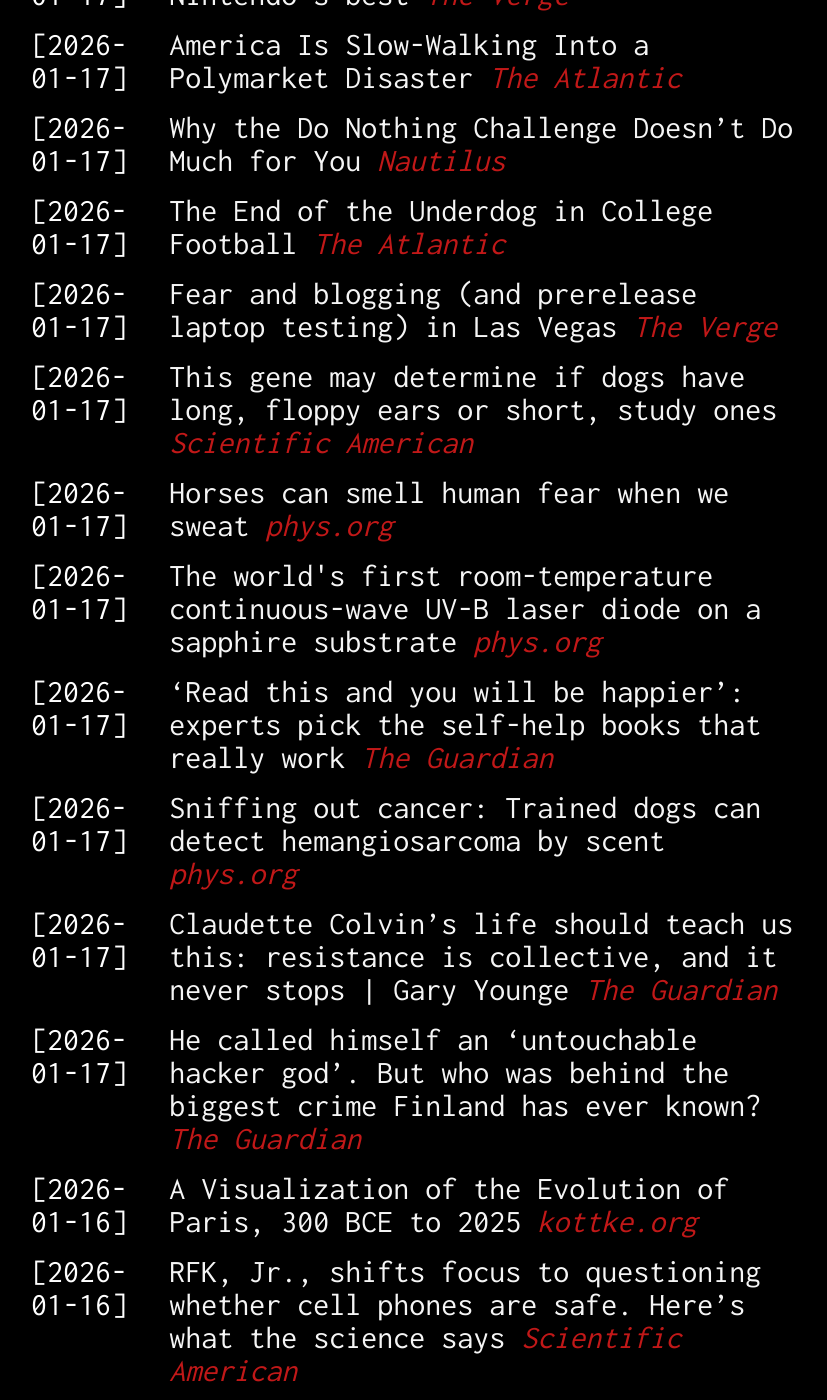
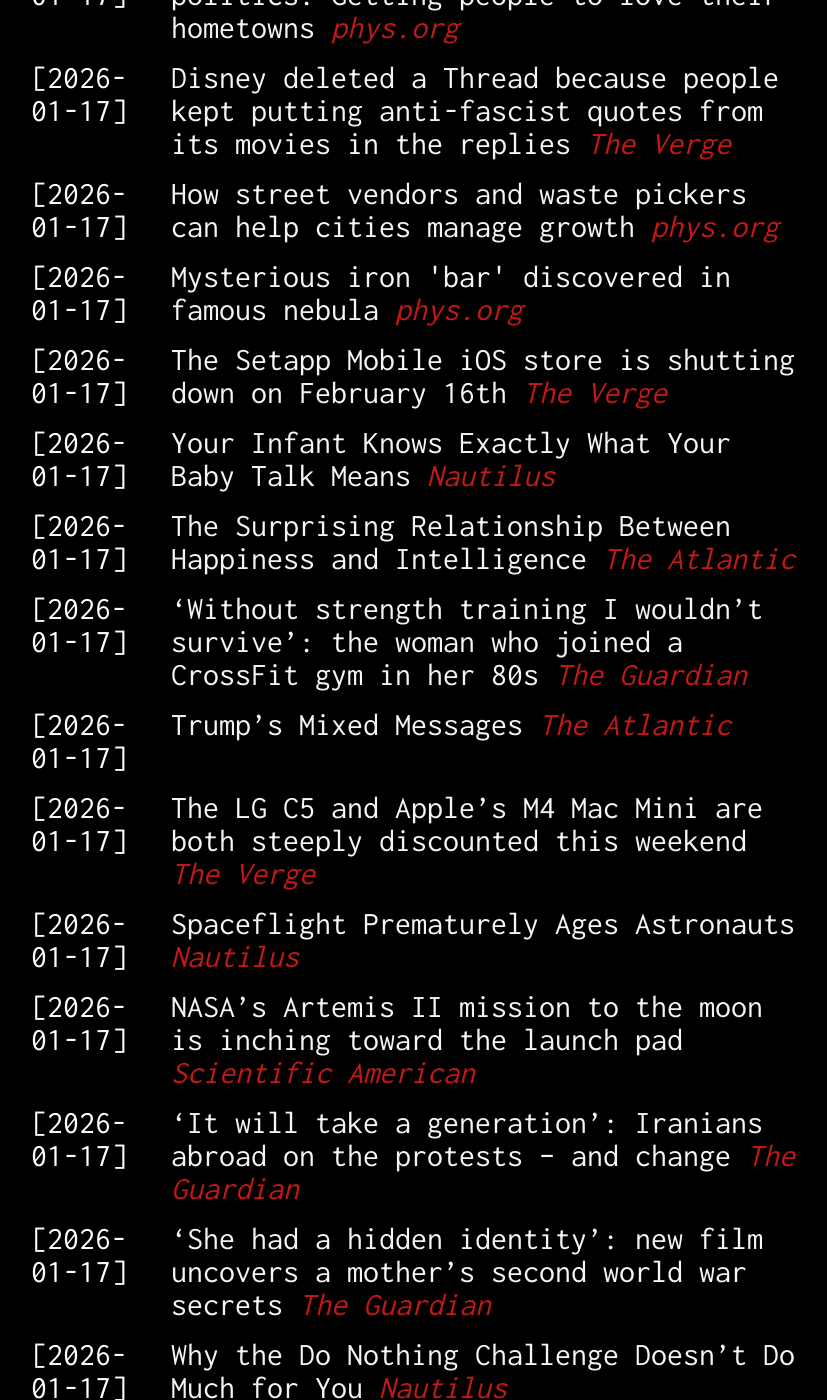
Before and after one commit to giulianopz/giulianopz.github.io, a Jekyll site: the page built from feed.html, in a window 1280 px wide and 1400 px high, scrolled down 555 px. Shown: the whole window, without its empty margins (226-1053 px from the left). Built offline with Jekyll 4.4.1, drawn with Linux system fonts in a browser that asks for light colours; nearby versions of some CDN libraries; some of the changed text lies outside the part shown.

Commit message:
chore: update feed.yaml

```diff
--- a/_data/feed.yaml
+++ b/_data/feed.yaml
@@ -1,88 +1,92 @@
 eng-discuss:
+    - blogName: The Atlantic
+      title: Trump’s Billion-Dollar Board of Peace
+      url: https://www.theatlantic.com/national-security/2026/01/trump-billion-dollar-board-of-peace/685671/?utm_source=feed
+      published: 2026-01-17T23:12:00Z
+    - blogName: theneedledrop
+      title: Send this to a Tom MacDonald fan
+      url: https://www.youtube.com/shorts/uKVSqTSRA0U
+      published: 2026-01-17T20:40:35Z
+    - blogName: phys.org
+      title: 'One cure for sour feelings about politics: Getting people to love their hometowns'
+      url: https://phys.org/news/2026-01-sour-politics-people-hometowns.html
+      published: 2026-01-17T19:30:02Z
     - blogName: The Verge
-      title: Minnesota wants to win a war of attrition
-      url: https://www.theverge.com/policy/863632/minnesota-walz-trump-sousveillance-ice
-      published: 2026-01-17T14:00:00Z
+      title: Disney deleted a Thread because people kept putting anti-fascist quotes from its movies in the replies
+      url: https://www.theverge.com/news/863980/disney-deleted-anti-fascist-thread
+      published: 2026-01-17T18:38:13Z
+    - blogName: phys.org
+      title: How street vendors and waste pickers can help cities manage growth
+      url: https://phys.org/news/2026-01-street-vendors-pickers-cities-growth.html
+      published: 2026-01-17T18:10:01Z
+    - blogName: phys.org
+      title: Mysterious iron 'bar' discovered in famous nebula
+      url: https://phys.org/news/2026-01-mysterious-iron-bar-famous-nebula.html
+      published: 2026-01-17T18:00:01Z
+    - blogName: The Verge
+      title: The Setapp Mobile iOS store is shutting down on February 16th
+      url: https://www.theverge.com/news/863978/setapp-mobile-ios-store-shutdown
+      published: 2026-01-17T17:36:54Z
+    - blogName: Nautilus
+      title: Your Infant Knows Exactly What Your Baby Talk Means
+      url: https://nautil.us/your-infant-knows-exactly-what-your-baby-talk-means-1262015/
+      published: 2026-01-17T17:00:00Z
     - blogName: The Atlantic
-      title: How to Not Think Like a Bot
-      url: https://www.theatlantic.com/ideas/2026/01/english-teaching-methods/685632/?utm_source=feed
-      published: 2026-01-17T14:00:00Z
+      title: The Surprising Relationship Between Happiness and Intelligence
+      url: https://www.theatlantic.com/newsletters/2026/01/intelligence-smarts-happiness/685668/?utm_source=feed
+      published: 2026-01-17T16:01:00Z
+    - blogName: The Guardian
+      title: '‘Without strength training I wouldn’t survive’: the woman who joined a CrossFit gym in her 80s'
+      url: https://www.theguardian.com/lifeandstyle/2026/jan/17/older-woman-80s-joined-gym-strength-training
+      published: 2026-01-17T16:00:30Z
+    - blogName: The Atlantic
+      title: Trump’s Mixed Messages
+      url: https://www.theatlantic.com/national/2026/01/trump-greenland-washington-week/685667/?utm_source=feed
+      published: 2026-01-17T15:41:48Z
     - blogName: The Verge
-      title: A cute frog game that remixes Nintendo&#8217;s best
-      url: https://www.theverge.com/games/860917/big-hops-review-pc-nintendo-switch-ps5
-      published: 2026-01-17T14:00:00Z
-    - blogName: The Atlantic
-      title: America Is Slow-Walking Into a Polymarket Disaster
-      url: https://www.theatlantic.com/technology/2026/01/america-polymarket-disaster/685662/?utm_source=feed
-      published: 2026-01-17T13:42:10Z
+      title: The LG C5 and Apple’s M4 Mac Mini are both steeply discounted this weekend
+      url: https://www.theverge.com/gadgets/863503/apple-mac-mini-m4-lg-c5-oled-tv-deal-sale
+      published: 2026-01-17T15:38:25Z
+    - blogName: Nautilus
+      title: Spaceflight Prematurely Ages Astronauts
+      url: https://nautil.us/spaceflight-prematurely-ages-astronauts-1262010/
+      published: 2026-01-17T15:00:00Z
+    - blogName: Scientific American
+      title: NASA’s Artemis II mission to the moon is inching toward the launch pad
+      url: https://www.scientificamerican.com/article/nasas-artemis-ii-mission-to-the-moon-is-inching-toward-the-launch-pad/
+      published: 2026-01-17T14:30:00Z
+    - blogName: The Guardian
+      title: '‘It will take a generation’: Iranians abroad on the protests – and change'
+      url: https://www.theguardian.com/world/2026/jan/17/iranians-abroad-protests-change
+      published: 2026-01-17T13:39:00Z
+    - blogName: The Guardian
+      title: '‘She had a hidden identity’: new film uncovers a mother’s second world war secrets'
+      url: https://www.theguardian.com/film/2026/jan/17/my-underground-mother-second-world-war-documentary
+      published: 2026-01-17T13:00:26Z
     - blogName: Nautilus
       title: Why the Do Nothing Challenge Doesn’t Do Much for You
       url: https://nautil.us/why-the-do-nothing-challenge-doesnt-do-much-for-you-1262005/
       published: 2026-01-17T13:00:00Z
-    - blogName: The Atlantic
-      title: The End of the Underdog in College Football
-      url: https://www.theatlantic.com/ideas/2026/01/college-football-championship-indiana-nil/685654/?utm_source=feed
-      published: 2026-01-17T13:00:00Z
-    - blogName: The Verge
-      title: Fear and blogging (and prerelease laptop testing) in Las Vegas
-      url: https://www.theverge.com/tech/862985/asus-zenbook-a16-snapdragon-x2-ces-early-testing-hands-on
-      published: 2026-01-17T13:00:00Z
+    - blogName: Scientific American
+      title: World models could unlock the next revolution in artificial intelligence
+      url: https://www.scientificamerican.com/article/world-models-could-unlock-the-next-revolution-in-artificial-intelligence/
+      published: 2026-01-17T12:00:00Z
     - blogName: Scientific American
       title: This gene may determine if dogs have long, floppy ears or short, study ones
       url: https://www.scientificamerican.com/article/this-gene-may-determine-if-dogs-have-long-floppy-ears-or-short-study-ones/
       published: 2026-01-17T12:00:00Z
-    - blogName: phys.org
-      title: Horses can smell human fear when we sweat
-      url: https://phys.org/news/2026-01-horses-human.html
-      published: 2026-01-17T09:20:01Z
-    - blogName: phys.org
-      title: The world's first room-temperature continuous-wave UV-B laser diode on a sapphire substrate
-      url: https://phys.org/news/2026-01-world-room-temperature-uv-laser.html
-      published: 2026-01-17T09:10:01Z
-    - blogName: The Guardian
-      title: '‘Read this and you will be happier’: experts pick the self-help books that really work'
-      url: https://www.theguardian.com/books/2026/jan/17/read-this-and-you-will-be-happier-experts-pick-the-self-help-books-that-really-work
-      published: 2026-01-17T09:00:22Z
-    - blogName: phys.org
-      title: 'Sniffing out cancer: Trained dogs can detect hemangiosarcoma by scent'
-      url: https://phys.org/news/2026-01-sniffing-cancer-dogs-hemangiosarcoma-scent.html
-      published: 2026-01-17T08:50:03Z
-    - blogName: The Guardian
-      title: 'Claudette Colvin’s life should teach us this: resistance is collective, and it never stops | Gary Younge'
-      url: https://www.theguardian.com/commentisfree/2026/jan/17/claudette-colvin-collective-resistance-civil-rights-rosa-parks
-      published: 2026-01-17T06:00:21Z
-    - blogName: The Guardian
-      title: He called himself an ‘untouchable hacker god’. But who was behind the biggest crime Finland has ever known?
-      url: https://www.theguardian.com/technology/2026/jan/17/vastaamo-hack-finland-therapy-notes
-      published: 2026-01-17T06:00:20Z
     - blogName: kottke.org
       title: ' A Visualization of the Evolution of Paris, 300 BCE to 2025 '
       url: https://kottke.org/26/01/a-visualization-of-the-evolution-of-paris-300-bce-to-2025
       published: 2026-01-16T20:31:39Z
-    - blogName: Scientific American
-      title: RFK, Jr., shifts focus to questioning whether cell phones are safe. Here’s what the science says
-      url: https://www.scientificamerican.com/article/rfk-jr-shifts-focus-to-questioning-whether-cell-phones-are-safe-heres-what/
-      published: 2026-01-16T20:30:00Z
     - blogName: kottke.org
       title: ' The rate at which the universe is expanding differs depending on how... '
       url: https://kottke.org/26/01/0048189-the-rate-at-which-the
       published: 2026-01-16T19:58:33Z
-    - blogName: Scientific American
-      title: It’s so cold in Florida that iguanas might rain from the skies
-      url: https://www.scientificamerican.com/article/its-so-cold-in-florida-that-iguanas-might-rain-from-the-skies/
-      published: 2026-01-16T19:10:00Z
     - blogName: kottke.org
       title: ' The Ping-Pong Hustler Who Inspired &#8216;Marty Supreme&#8217;. &#8220;If Chalamet has found, in... '
       url: https://kottke.org/26/01/0048190-the-ping-pong-hustler-who
       published: 2026-01-16T18:37:30Z
-    - blogName: Nautilus
-      title: How Coastlines Shape the Extinction Risk for Marine Invertebrates
-      url: https://nautil.us/how-coastlines-shape-the-extinction-risk-for-marine-invertebrates-1261955/
-      published: 2026-01-16T18:03:10Z
-    - blogName: Nautilus
-      title: Some Doctors Are Using Emojis With Patients More Often
-      url: https://nautil.us/some-doctors-are-using-emojis-with-patients-more-often-1261830/
-      published: 2026-01-16T15:00:00Z
     - blogName: Rest of World
       title: Grok’s biggest danger isn’t what it says — it’s where it lives
       url: https://restofworld.org/2026/grok-ai-danger/?utm_source=rss&utm_medium=rss&utm_campaign=feeds
@@ -115,10 +119,6 @@
       title: Why the EU is ready to drop high tariffs on China-made EVs
       url: https://restofworld.org/2026/why-the-eu-is-ready-to-drop-high-tariffs-on-china-made-evs/?utm_source=rss&utm_medium=rss&utm_campaign=feeds
       published: 2026-01-15T09:46:18Z
-    - blogName: theneedledrop
-      title: Cryptopsy - None So Vile ALBUM REVIEW
-      url: https://www.youtube.com/watch?v=QCms0lqJLpg
-      published: 2026-01-15T04:10:42Z
     - blogName: The Public Domain Review
       title: |
         Peter Kropotkin’s Memoirs of a Revolutionist (1899)
@@ -167,26 +167,38 @@
       url: https://www.youtube.com/watch?v=DNoGbBquyt8
       published: 2025-12-21T21:19:32Z
 indiemedia:
+    - blogName: Osservatorio Repressione
+      title: 18 gennaio 1951 La polizia spara e uccide a Comacchio (Ferrara) e Piana degli Albanesi (PA)
+      url: https://www.osservatoriorepressione.info/18-gennaio-1951-comacchio-ravenna-piana-degli-albanesi-pa-2/
+      published: 2026-01-17T23:01:35Z
+    - blogName: Internazionale
+      title: Heavy rains in eastern Australia spark flash floods, 20 rescued
+      url: https://www.internazionale.it/ultime-notizie-reuters/2026/01/17/heavy-rains-in-eastern-australia-spark-flash-floods-20-rescued
+      published: 2026-01-17T22:30:09Z
+    - blogName: Internazionale
+      title: EU warns of downward spiral after Trump threatens tariffs over Greenland
+      url: https://www.internazionale.it/ultime-notizie-reuters/2026/01/17/eu-warns-of-downward-spiral-after-trump-threatens-tariffs-over-greenland
+      published: 2026-01-17T20:58:06Z
     - blogName: Il Post
-      title: Il presidente dell’Uganda Yoweri Museveni ha vinto delle elezioni molto contestate, e governerà per il settimo mandato consecutivo
-      url: https://www.ilpost.it/2026/01/17/museveni-uganda-vittoria-elezioni/
-      published: 2026-01-17T14:18:41Z
+      title: Il regime iraniano ha riconosciuto per la prima volta che durante le recenti proteste sono state uccise «migliaia» di persone
+      url: https://www.ilpost.it/2026/01/17/regime-iraniano-riconosce-migliaia-di-morti/
+      published: 2026-01-17T20:17:42Z
+    - blogName: Internazionale
+      title: US kills al-Qaeda affiliate leader tied to December attack in Syria, Centcom says
+      url: https://www.internazionale.it/ultime-notizie-reuters/2026/01/17/us-kills-al-qaeda-affiliate-leader-tied-to-december-attack-in-syria-centcom-says
+      published: 2026-01-17T20:01:05Z
     - blogName: Il Post
-      title: A Kiev le scuole resteranno chiuse fino a febbraio perché il riscaldamento non funziona a causa degli attacchi russi
-      url: https://www.ilpost.it/2026/01/17/kiev-scuole-chiuse-freddo/
-      published: 2026-01-17T13:54:39Z
+      title: Si è dimesso Guido Scorza, membro del Garante della privacy
+      url: https://www.ilpost.it/2026/01/17/dimissioni-scorza-garante-privacy/
+      published: 2026-01-17T19:37:16Z
     - blogName: Il Post
-      title: Lo sport invernale più punk, grunge e hip hop di tutti
-      url: https://www.ilpost.it/2026/01/17/snowboard-storia-hip-hop/
-      published: 2026-01-17T13:37:42Z
-    - blogName: Internazionale
-      title: Ukraine’s Zelenskiy orders faster imports of electricity, power equipment
-      url: https://www.internazionale.it/ultime-notizie-reuters/2026/01/17/ukraine-s-zelenskiy-orders-faster-imports-of-electricity-power-equipment
-      published: 2026-01-17T11:43:33Z
-    - blogName: Internazionale
-      title: Protesters in Denmark support Greenland after Trump’s takeover threat
-      url: https://www.internazionale.it/ultime-notizie-reuters/2026/01/17/protesters-in-denmark-support-greenland-after-trump-s-takeover-threat
-      published: 2026-01-17T11:37:06Z
+      title: Trump ha annunciato nuovi dazi contro i paesi europei che hanno inviato soldati in Groenlandia
+      url: https://www.ilpost.it/2026/01/17/trump-dazi-paesi-europei-soldati-groenlandia/
+      published: 2026-01-17T17:18:47Z
+    - blogName: Jacobin Italia
+      title: Il museo dell’impero
+      url: https://jacobinitalia.it/il-museo-dellimpero/
+      published: 2026-01-17T14:56:35Z
     - blogName: Osservatorio Repressione
       title: La lezione di Askatasuna
       url: https://www.osservatoriorepressione.info/la-lezione-di-askatasuna/
@@ -195,10 +207,6 @@
       title: Cliccatura
       url: https://complotti.substack.com/p/cliccatura-trump-social
       published: 2026-01-17T10:35:00Z
-    - blogName: Internazionale
-      title: Syrian troops sweep northern towns as Kurdish fighters withdraw
-      url: https://www.internazionale.it/ultime-notizie-reuters/2026/01/17/syrian-troops-sweep-northern-towns-as-kurdish-fighters-withdraw
-      published: 2026-01-17T10:32:27Z
     - blogName: Osservatorio Repressione
       title: Lo Stato di polizia colpisce i Vigili del fuoco di Pisa
       url: https://www.osservatoriorepressione.info/lo-stato-di-polizia-colpisce-i-vigili-del-fuoco-di-pisa/
@@ -207,10 +215,6 @@
       title: Neonazi di Stato
       url: https://sedestra.substack.com/p/neonazi-di-stato
       published: 2026-01-17T08:40:29Z
-    - blogName: Osservatorio Repressione
-      title: Crimini ecologici e impunità
-      url: https://www.osservatoriorepressione.info/crimini-ecologici-e-impunita/
-      published: 2026-01-17T08:16:00Z
     - blogName: Appunti di Stefano Feltri
       title: Svalbard
       url: https://appunti.substack.com/p/svalbard
@@ -255,10 +259,6 @@
       title: Da Capo Passero si vede meglio! Il Mediterraneo visto dall’Italia
       url: https://grandecomeunacitta.org/incontri/da-capo-passero-si-vede-meglio-il-mediterraneo-visto-dallitalia/
       published: 2026-01-15T17:30:54Z
-    - blogName: Jacobin Italia
-      title: L’attacco ad Aska bene comune
-      url: https://jacobinitalia.it/lattacco-ad-aska-bene-comune/
-      published: 2026-01-15T15:30:09Z
     - blogName: Altreconomia
       title: Abdicare all’educazione dei giovani. La sessuo-affettività è in mano agli algoritmi
       url: https://altreconomia.it/abdicare-alleducazione-dei-giovani-la-sessuo-affettivita-e-in-mano-agli-algoritmi/
@@ -328,6 +328,18 @@
       url: https://sedestra.substack.com/p/best-of-se-destra-2025
       published: 2025-12-27T09:23:52Z
 ita-discuss:
+    - blogName: Nazione Indiana
+      title: Café Panthéon
+      url: https://www.nazioneindiana.com/2026/01/18/cafe-pantheon/
+      published: 2026-01-17T23:52:49Z
+    - blogName: Carmilla Online
+      title: La maschera di Wolfenbach  (Nightmare Abbey 24)
+      url: https://www.carmillaonline.com/2026/01/17/la-maschera-di-wolfenbach-nightmare-abbey-24/
+      published: 2026-01-17T21:00:21Z
+    - blogName: Cervelli nella vasca
+      title: L’essenza dell’AI
+      url: https://guidovetere.nova100.ilsole24ore.com/2026/01/17/lessenza-dellai/
+      published: 2026-01-17T14:27:30Z
     - blogName: Fata Morgana Web
       title: L’abito della contingenza
       url: https://www.fatamorganaweb.it/dewey-natura-umana-e-condotta/
@@ -440,10 +452,6 @@
       title: Quando il diritto allo studio resta una promessa
       url: https://lavoce.info/archives/110070/quando-il-diritto-allo-studio-resta-una-promessa/
       published: 2026-01-16T08:55:39Z
-    - blogName: Carmilla Online
-      title: Il complotto dei progetti che non funzionano
-      url: https://www.carmillaonline.com/2026/01/16/il-complotto-dei-progetti-che-non-funzionano/
-      published: 2026-01-16T08:20:07Z
     - blogName: Lucy sulla cultura
       title: A cosa serve oggi la critica?
       url: https://lucysullacultura.com/a-cosa-serve-oggi-la-critica/
@@ -460,10 +468,6 @@
       title: Adolescere significa crescere. Su “Il maestro” di Andrea Di Stefano
       url: https://www.leparoleelecose.it/adolescere-significa-crescere-su-il-maestro-di-andrea-di-stefano/
       published: 2026-01-16T06:23:51Z
-    - blogName: Nazione Indiana
-      title: Un topo in guerra. Su “Tapum” di Leo Ortolani
-      url: https://www.nazioneindiana.com/2026/01/16/un-topo-in-guerra-su-tapum-di-leo-ortolani/
-      published: 2026-01-16T06:00:24Z
     - blogName: La Letteratura e Noi
       title: Inchiesta sulla letteratura Working class /7 – Emiliano Pagani
       url: https://laletteraturaenoi.it/2026/01/16/inchiesta-sulla-letteratura-working-class-7-emiliano-pagani/
@@ -718,22 +722,26 @@
       published: 2025-12-19T11:22:52Z
 linguistics:
     - blogName: Language Log
+      title: 'In Memoriam: MATSUMOTO Akirō (松本耿郎), 1944-2026'
+      url: https://languagelog.ldc.upenn.edu/nll/?p=72630&utm_source=rss&utm_medium=rss&utm_campaign=in-memoriam-matsumoto-akiro-%25e6%259d%25be%25e6%259c%25ac%25e8%2580%25bf%25e9%2583%258e-1944-2026
+      published: 2026-01-18T01:18:24Z
+    - blogName: Language Log
+      title: Another sinograph for Unicode — the third-person gender-neutral pronoun
+      url: https://languagelog.ldc.upenn.edu/nll/?p=72620&utm_source=rss&utm_medium=rss&utm_campaign=another-sinograph-for-unicode-the-third-person-gender-neutral-pronoun
+      published: 2026-01-17T15:12:05Z
+    - blogName: Language Log
       title: Hangul and Buddhism
       url: https://languagelog.ldc.upenn.edu/nll/?p=72615&utm_source=rss&utm_medium=rss&utm_campaign=hangul-and-buddhism
       published: 2026-01-16T12:56:40Z
-    - blogName: Language Log
-      title: Seal Script in Unicode
-      url: https://languagelog.ldc.upenn.edu/nll/?p=72612&utm_source=rss&utm_medium=rss&utm_campaign=seal-script-in-unicode
-      published: 2026-01-15T15:22:32Z
-    - blogName: Language Log
-      title: The virtues of sluggishness
-      url: https://languagelog.ldc.upenn.edu/nll/?p=72608&utm_source=rss&utm_medium=rss&utm_campaign=the-virtues-of-sluggishness
-      published: 2026-01-14T15:28:45Z
     - blogName: Martin Haspelmath
       title: Is inflectional syncretism ever “systematic”? Some comments on Caha (2019)
       url: https://dlc.hypotheses.org/4188
       published: 2026-01-11T14:39:17Z
 pg/db:
+    - blogName: The World of Data
+      title: Illinois Prairie PUG January Edition
+      url: https://hdombrovskaya.wordpress.com/2026/01/17/illinois-prairie-pug-january-edition/
+      published: 2026-01-17T15:14:47Z
     - blogName: Talking Postgres
       title: How I got started with DBtune (& why we chose Postgres) with Luigi Nardi
       url: https://share.transistor.fm/s/94238685
@@ -930,15 +938,31 @@
       title: 'Dev Container for pgrx PostgreSQL Extensions: Lessons Learned'
       url: https://www.cybertec-postgresql.com/en/dev-container-for-pgrx-postgresql-extensions-lessons-learned/
       published: 2025-12-19T06:00:13Z
-    - blogName: Data Bene
-      title: Open Source Experience 2025
-      url: http://localhost:8080/en/blog/open-source-experience-2025/
-      published: 2025-12-19T00:00:00Z
-    - blogName: Just a Theory
-      title: "\U0001F40F Taming PostgreSQL GUC “extra” Data"
-      url: https://clickhouse.com/blog/taming-postgres-guc-extra-data
-      published: 2025-12-18T18:04:50Z
 programming:
+    - blogName: daniel.haxx.se
+      title: My first 20,000 curl commits
+      url: https://daniel.haxx.se/blog/2026/01/17/my-first-20000-curl-commits/
+      published: 2026-01-17T22:45:45Z
+    - blogName: Eli Bendersky
+      title: Compiling Scheme to WebAssembly
+      url: https://eli.thegreenplace.net/2026/compiling-scheme-to-webassembly/
+      published: 2026-01-17T22:37:00Z
+    - blogName: daniel.haxx.se
+      title: More HTTP/3 focus, one backend less
+      url: https://daniel.haxx.se/blog/2026/01/17/more-http-3-focus-one-backend-less/
+      published: 2026-01-17T22:07:10Z
+    - blogName: LWN.net
+      title: Four stable kernels for the weekend
+      url: https://lwn.net/Articles/1054815/
+      published: 2026-01-17T19:27:19Z
+    - blogName: Paolo Aliverti
+      title: una gita a... Radiant 2026 - 17 e 18 gennaio - parco esposizioni novegro
+      url: https://www.youtube.com/shorts/DdQVZxXYzaQ
+      published: 2026-01-17T17:23:56Z
+    - blogName: Simon Willison
+      title: Quoting Jeremy Daer
+      url: https://simonwillison.net/2026/Jan/17/jeremy-daer/#atom-everything
+      published: 2026-01-17T17:06:41Z
     - blogName: Paolo Aliverti
       title: Filtro di Kalman per tutti con Arduino o ESP32
       url: https://www.youtube.com/watch?v=5R-zjgHR0OU
@@ -999,10 +1023,6 @@
       title: TCP and UDP and implicit "standard" elements of things
       url: https://utcc.utoronto.ca/~cks/space/blog/tech/TCPAndUDPPartiallyImplicit
       published: 2026-01-16T02:34:36Z
-    - blogName: LWN.net
-      title: A 0-click exploit chain for the Pixel 9 (Project Zero)
-      url: https://lwn.net/Articles/1054547/
-      published: 2026-01-16T00:04:38Z
     - blogName: Fabien Sanglard
       title: Is QSpy still cool? Let's play QuakeWorld!
       url: https://fabiensanglard.net/quakeworld/index.html
@@ -1031,10 +1051,6 @@
       title: Linux network interface names have a length limit, and Netplan
       url: https://utcc.utoronto.ca/~cks/space/blog/linux/NetworkInterfaceNameLenthLimit
       published: 2026-01-15T02:19:11Z
-    - blogName: Simon Willison
-      title: Quoting Boaz Barak, Gabriel Wu, Jeremy Chen and Manas Joglekar
-      url: https://simonwillison.net/2026/Jan/15/boaz-barak-gabriel-wu-jeremy-chen-and-manas-joglekar/#atom-everything
-      published: 2026-01-15T00:56:27Z
     - blogName: Xe Iaso
       title: Tormentmaxxing 'simple requests'
       url: https://xeiaso.net/notes/2026/tormentmaxxing-simple-requests/
@@ -1107,10 +1123,6 @@
       title: Splitting Machines
       url: https://feed.tedium.co/link/15204/17251925/vmware-virtualization-history
       published: 2026-01-12T20:28:50Z
-    - blogName: Paolo Aliverti
-      title: Realizziamo una semplice centralina Alba Tramonto con Arduino - LCD e setup ora - parte 2
-      url: https://www.youtube.com/watch?v=RQ1eXTVDYvs
-      published: 2026-01-12T08:00:38Z
     - blogName: Internals for Interns
       title: From SSA to Machine Code
       url: https://internals-for-interns.com/posts/the-go-machine-code/
@@ -1195,10 +1207,6 @@
       title: Everything You Wanted to Ask About Rust – Answered by Herbert Wolverson
       url: https://www.ardanlabs.com/blog/2026/01/everything-you-wanted-to-ask-about-rust-answered-by-herbert-wolverson/
       published: 2026-01-07T00:00:00Z
-    - blogName: daniel.haxx.se
-      title: 6,000 curl stickers
-      url: https://daniel.haxx.se/blog/2026/01/06/6000-curl-stickers/
-      published: 2026-01-06T22:25:32Z
     - blogName: Tsondig
       title: Libraries That Quietly Revolutionized C
       url: https://www.youtube.com/watch?v=kS_GqDp6IT4
@@ -1315,10 +1323,6 @@
       title: Memory Safety Is ...
       url: https://matklad.github.io/2025/12/30/memory-safety-is.html
       published: 2025-12-30T00:00:00Z
-    - blogName: daniel.haxx.se
-      title: no strcpy either
-      url: https://daniel.haxx.se/blog/2025/12/29/no-strcpy-either/
-      published: 2025-12-29T21:36:44Z
     - blogName: Internals for Interns
       title: The SSA Phase
       url: https://internals-for-interns.com/posts/the-go-ssa/
@@ -1431,10 +1435,6 @@
       title: Two new Christmas stories in my shop
       url: https://mwl.io/archives/24512
       published: 2025-12-19T20:09:50Z
-    - blogName: ongoing by Tim Bray
-      title: Humanist Plumbing
-      url: https://www.tbray.org/ongoing/When/202x/2025/12/18/Humanist-Plumbing
-      published: 2025-12-18T20:00:00Z
 'security ':
     - blogName: BleepingComputer
       title: ChatGPT Go subscription rolls out worldwide at $8, but it'll show you ads
```
